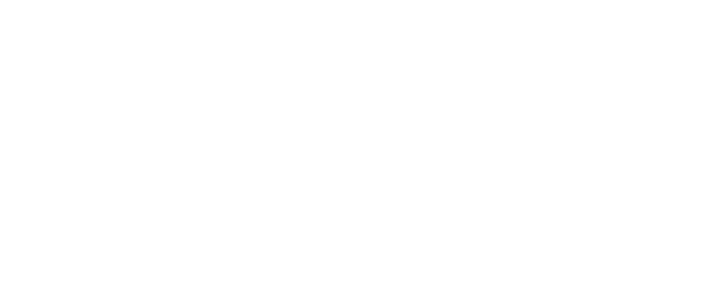
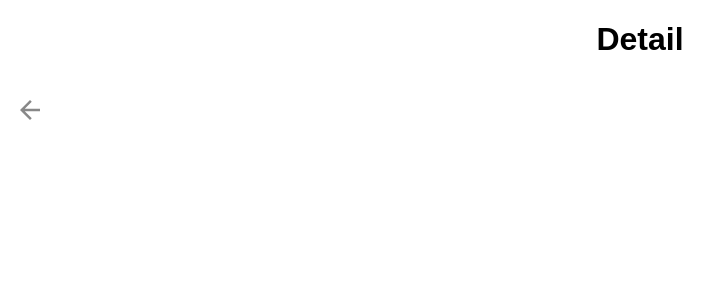
Before and after one commit to poplarsunshine/react-project-readable, a React (Create React App) app: page /commentDetail in a window 1280 px wide. Shown: the top 300 px of the page, without its empty margins (0-724 px from the left). Built offline with nearby package versions, Linux system fonts and the light colour scheme.

Commit message:
UI:commentDetail

```diff
--- a/src/components/App.js
+++ b/src/components/App.js
@@ -2,6 +2,7 @@
 import '../App.css';
 import { Link, Route } from 'react-router-dom'
 import CommentList from './CommentList.js'
+import CommentDetail from './CommentDetail.js'
 import EditComment from './EditComment.js'
 
 class App extends Component {
@@ -10,8 +11,8 @@
     cates : ['All', 'meal', 'food', 'day']
   }
 
-  pageToEditComment = () => {
-    console.log('pageToAdd');
+  onSelectType = (cate) => {
+    console.log('onSelectType:', cate);
   }
 
   render() {
@@ -27,7 +28,7 @@
             </h1>
             <ul className='readable-types'>
               {cates.map((cate) => (
-                <li key={cate} className='subheader'>
+                <li key={cate} onClick={() => this.onSelectType(cate)} className='subheader'>
                   {cate}
                 </li>
               ))}
@@ -46,6 +47,11 @@
           <EditComment
           />
         )}/>
+
+        <Route path='/commentDetail' render={({ curComment })=>(
+          <CommentDetail
+          />
+        )}/>
       </div>
     );
   }
--- /dev/null
+++ b/src/components/CommentDetail.js
@@ -0,0 +1,26 @@
+import React, { Component } from 'react'
+import { Link } from 'react-router-dom'
+
+class CommentDetail extends Component {
+
+    handleSubmit = (e) => {
+      e.preventDefault()
+    }
+
+    render() {
+        return (
+          <div>
+            <h1>
+              Detail
+            </h1>
+            <Link className='close-create-comment' to='/'>Close</Link>
+            <form onSubmit={this.handleSubmit} className='create-comment-form'>
+              <div className='create-comment-details'>
+              </div>
+            </form>
+          </div>
+       )
+    }
+}
+
+export default CommentDetail
--- a/src/components/CommentList.js
+++ b/src/components/CommentList.js
@@ -15,9 +15,13 @@
       <div className="comments">
         <ol className='comment-list'>
           {comments.map((comment) => (
+            <Link
+              to='/commentDetail'
+            >
             <li key={comment} className='comment-grid'>
               {comment}
             </li>
+            </Link>
           ))}
         </ol>
       </div>
```
